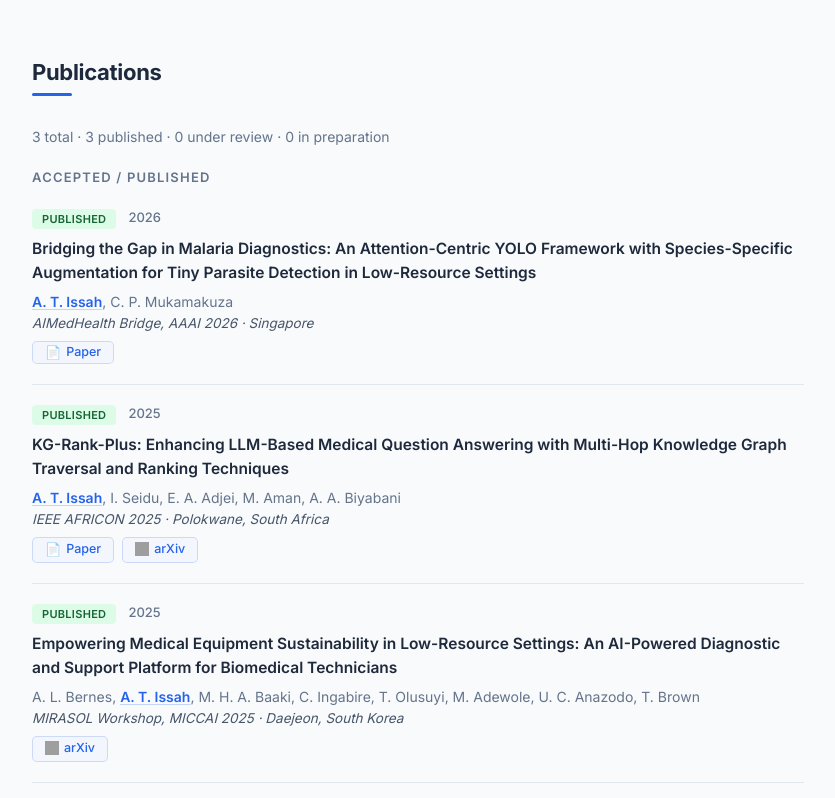
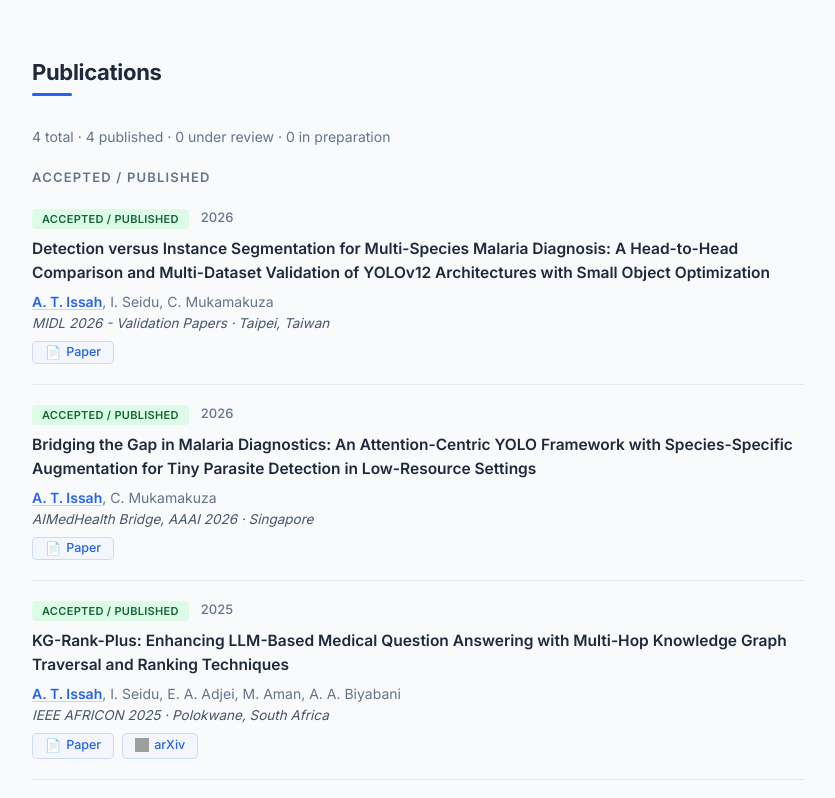
Before and after one commit to ahmedinhotahiru/ahmedinhotahiru.github.io, a React (Create React App) app: page / in a window 1280 px wide. Shown: the part 900-1698 px from the top of the page, without its empty margins (222-1057 px from the left). Built offline with nearby package versions, Linux system fonts and the light colour scheme; grey boxes are pictures that could not be loaded.

Commit message:
Added newly accepted MIDL paper

```diff
--- a/src/App.js
+++ b/src/App.js
@@ -14,13 +14,24 @@ const SECTIONS = ["About", "Publications", "Research", "News", "Teaching", "Cont
 const PUBS = [
   {
     status: "accepted",
-    authors: ["A. T. Issah", "C. P. Mukamakuza"],
+    authors: ["A. T. Issah", "I. Seidu", "C. Mukamakuza"],
+    title: "Detection versus Instance Segmentation for Multi-Species Malaria Diagnosis: A Head-to-Head Comparison and Multi-Dataset Validation of YOLOv12 Architectures with Small Object Optimization",
+    venue: "MIDL 2026 - Validation Papers",
+    location: "Taipei, Taiwan",
+    date: "2026",
+    links: [
+      { label: "Paper", href: "https://openreview.net/forum?id=C7KAM2t531", icon: "\u{1F4C4}" },
+    ],
+  },
+  {
+    status: "accepted",
+    authors: ["A. T. Issah", "C. Mukamakuza"],
     title: "Bridging the Gap in Malaria Diagnostics: An Attention-Centric YOLO Framework with Species-Specific Augmentation for Tiny Parasite Detection in Low-Resource Settings",
     venue: "AIMedHealth Bridge, AAAI 2026",
     location: "Singapore",
     date: "2026",
     links: [
-      { label: "Paper", href: "https://openreview.net/forum?id=miC6JHIQPg", icon: "\u{1F4C4}" },
+      { label: "Paper", href: "#", icon: "\u{1F4C4}" },
       // { label: "arXiv", href: "#", icon: <img src="https://cdn.simpleicons.org/arxiv" alt="" style={{ width: 14, height: 14 }} /> },
       // { label: "Code", href: "#", icon: "\u{1F4BB}" },
       // { label: "Slides", href: "#", icon: "\u{1F4CA}" },
@@ -317,7 +328,7 @@ function About() {
 
 function StatusBadge({ status }) {
   const cfg = {
-    accepted: { label: "Published", bg: "#dcfce7", color: "#166534" },
+    accepted: { label: "Accepted / Published", bg: "#dcfce7", color: "#166534" },
     review: { label: "Under Review", bg: "#fef3c7", color: "#92400e" },
     prep: { label: "In Preparation", bg: "#f1f5f9", color: "#475569" },
   };
@@ -475,7 +486,7 @@ function Research() {
               },
               {
                 role: "Lead Researcher \u2014 KG-Driven Crop Advisory Platform",
-                org: "Carnegie Mellon University & KCRC",
+                org: "Carnegie Mellon University",
                 detail: "Architecting a multi-agent advisory system combining iterative KG refinement with GraphRAG for smallholder farmers in Rwanda.",
               },
             ].map((e, i) => (
```
